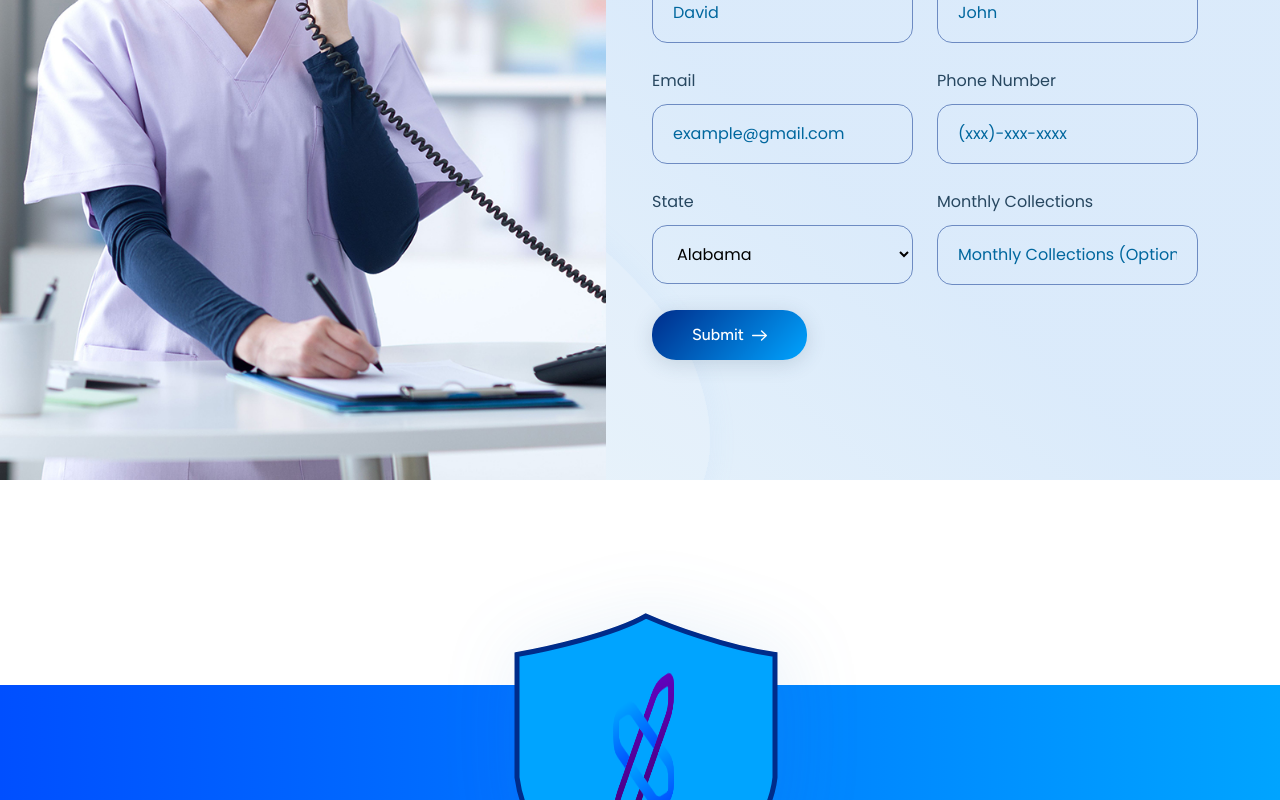
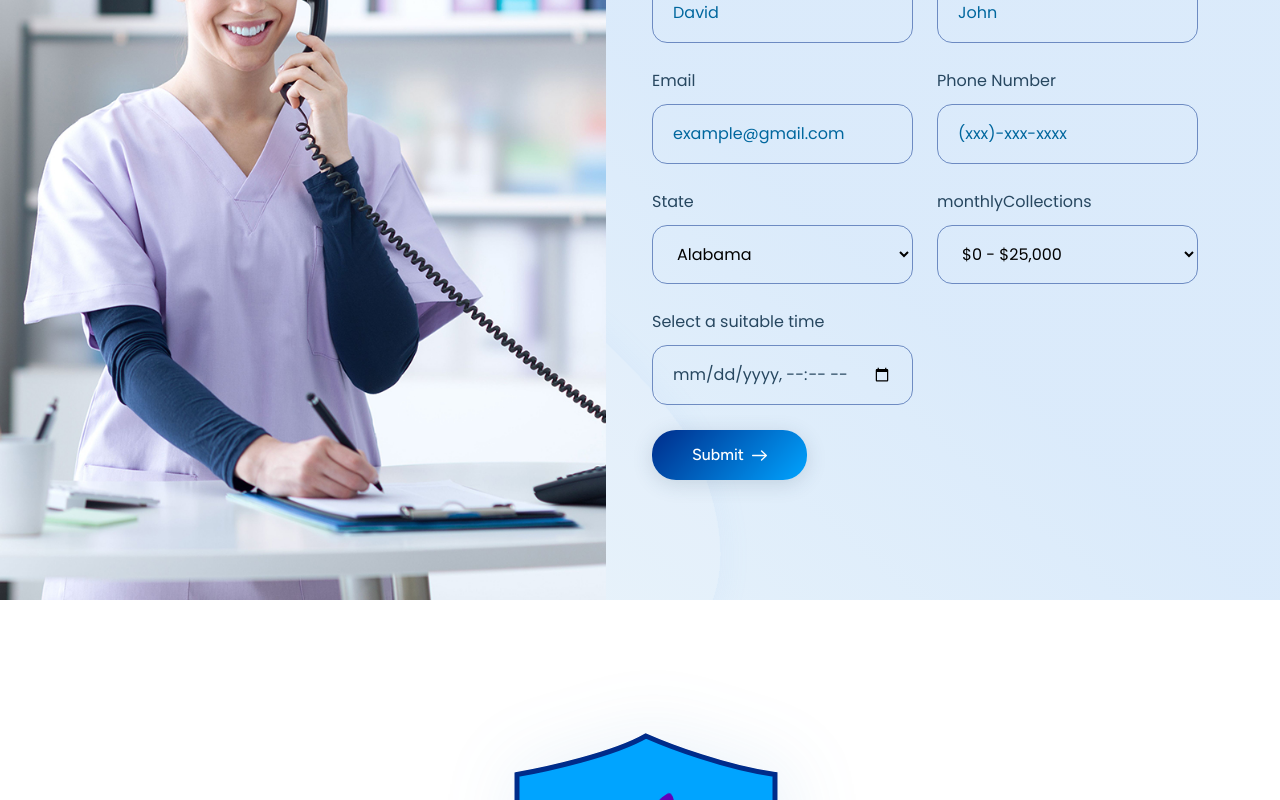
Before and after one commit to XphyreInc/XphyreHealthMultiPage-FE, a React (Create React App) app: page / in a window 1280 px wide. Shown: the part 4514-5314 px from the top of the page. Built offline with nearby package versions, Linux system fonts and the light colour scheme.

Commit message:
form in progress

```diff
--- a/src/Constants/constants.jsx
+++ b/src/Constants/constants.jsx
@@ -4,7 +4,7 @@ import icon_1 from '../assets/departments/icon_1.svg';
 import compassion from '../assets/home_4/compassion.svg';
 import calendar_white from '../assets/icons/calendar_white.svg';
 import brandIcon from '../assets/brand_1.png';
-import {avatar_boy,avatar_girl} from '../assets/allAssets';
+import { avatar_boy, avatar_girl } from '../assets/allAssets';
 
 
 export const workingProcessData = [
@@ -1048,3 +1048,11 @@ export const navLinks = [
     { to: "/ContactUs", label: "Contact Us" },
     { to: "/TheXphyreEdge", label: "The Xyphre Edge" },
 ];
+
+export const monthlyCollections = [
+    "$0 - $25,000",
+    "$25,000 - $50,000",
+    "$50,000 - $100,000",
+    "$100,000 - $250,000",
+    "$250,000+"
+];
--- a/src/components/AppointmentForm/index.jsx
+++ b/src/components/AppointmentForm/index.jsx
@@ -1,7 +1,7 @@
 import React, { useState } from 'react';
 import axios from 'axios';
 import 'react-datepicker/dist/react-datepicker.css';
-import { states } from '../../Constants/constants';
+import { states, monthlyCollections } from '../../Constants/constants';
 import Modal from '../Modal/Modal';
 
 export default function AppointmentForm() {
@@ -11,13 +11,16 @@ export default function AppointmentForm() {
     phoneNumber: '',
     state: '',
     monthlyCollections: '',
+    datetime: '',
+    time: "",
+    date: "",
+    timeZone: Intl.DateTimeFormat().resolvedOptions().timeZone,
   });
   const [modal, setModal] = useState({ visible: false, message: '' });
   const [errors, setErrors] = useState({});
 
   const handleChange = (e) => {
     const { name, value } = e.target;
-
     if (name === 'firstName' || name === 'lastName') {
       setFormData((prevFormData) => {
         const [first, last] = prevFormData.fullname.split(' ');
@@ -29,6 +32,7 @@ export default function AppointmentForm() {
       validateName(name, value);
     } else {
       setFormData({ ...formData, [name]: value });
+
       if (name === 'email') validateEmail(value);
       if (name === 'state') validateState(value);
     }
@@ -48,6 +52,31 @@ export default function AppointmentForm() {
       setErrors((prevErrors) => ({ ...prevErrors, [field]: '' }));
     }
   };
+
+  const validatemonthlyCollections = (field, value) => {
+    if (!value) {
+      setErrors((prevErrors) => ({ ...prevErrors, [field]: 'This field is required.' }));
+    } else {
+      setErrors((prevErrors) => ({ ...prevErrors, [field]: '' }));
+    }
+  };
+
+  const validateDatetime = (datetime) => {
+    let errors = {};
+
+    if (!datetime) {
+      errors.date = 'Date is required';
+    }
+    setErrors((prevErrors) => ({
+      ...prevErrors,
+      ...errors,
+    }));
+
+    return Object.keys(errors).length === 0;
+  };
+
+
+
 
   const validateEmail = (email) => {
     const regex = /^[^\s@]+@[^\s@]+\.[^\s@]+$/;
@@ -86,11 +115,24 @@ export default function AppointmentForm() {
     return phoneNumber;
   };
 
+  const getCurrentDateTime = () => {
+    const now = new Date();
+    const year = now.getFullYear();
+    const month = String(now.getMonth() + 1).padStart(2, '0');
+    const day = String(now.getDate()).padStart(2, '0');
+    const hours = String(now.getHours()).padStart(2, '0');
+    const minutes = String(now.getMinutes()).padStart(2, '0');
+    return `${year}-${month}-${day}T${hours}:${minutes}`;
+  };
+
   const handleSubmit = (e) => {
     e.preventDefault();
     let valid = true;
-
-    const { fullname, email, phoneNumber, state } = formData;
+    const { fullname, email, phoneNumber, state, datetime, monthlyCollections } = formData;
+    const [date, time] = datetime.split('T');
+    formData.date = date;
+    formData.time = time;
+    console.log(formData);
 
     if (!fullname.split(' ')[0] || !fullname.split(' ')[1]) {
       setErrors((prevErrors) => ({
@@ -104,6 +146,8 @@ export default function AppointmentForm() {
     validateEmail(email);
     validatePhoneNumber(phoneNumber);
     validateState(state);
+    validateDatetime(datetime);
+    validatemonthlyCollections(monthlyCollections)
 
     for (const error in errors) {
       if (errors[error]) {
@@ -120,7 +164,7 @@ export default function AppointmentForm() {
         fullname: `${formData.fullname.split(' ')[0]} ${formData.fullname.split(' ')[1] || ''}`,
       })
         .then(response => {
-        setModal({ visible: true, message: response.data.message || 'Thankyou for your details our team will contact you as soon as possible'});
+          setModal({ visible: true, message: response.data.message || 'Thankyou for your details our team will contact you as soon as possible' });
         })
         .catch(error => {
           setModal({ visible: true, message: 'An error occurred. Please try again.' });
@@ -202,7 +246,7 @@ export default function AppointmentForm() {
           {errors.state && <p style={{ color: 'red' }}>{errors.state}</p>}
           <div className="cs_height_42 cs_height_xl_25" />
         </div>
-        <div className="col-lg-6">
+        {/* <div className="col-lg-6">
           <label className="cs_input_label cs_heading_color">Monthly Collections</label>
           <input
             type="text"
@@ -213,7 +257,38 @@ export default function AppointmentForm() {
             onChange={handleChange}
           />
           <div className="cs_height_42 cs_height_xl_25" />
+        </div> */}
+        <div className="col-lg-6">
+          <label className="cs_input_label cs_heading_color">monthlyCollections</label>
+          <select
+            className="cs_form_field"
+            name="monthlyCollections"
+            value={formData.monthlyCollections}
+            onChange={handleChange}
+          >
+            {monthlyCollections.map((monthlyCollections) => (
+              <option key={monthlyCollections.value} value={monthlyCollections.value}>
+                {monthlyCollections}
+              </option>
+            ))}
+          </select>
+          {errors.state && <p style={{ color: 'red' }}>{errors.state}</p>}
+          <div className="cs_height_42 cs_height_xl_25" />
         </div>
+        <div className="col-lg-6">
+          <label className="cs_input_label cs_heading_color">Select a suitable time</label>
+          <input
+            type="datetime-local"
+            className="cs_form_field"
+            name="datetime"
+            value={formData.datetime}
+            onChange={handleChange}
+            min={getCurrentDateTime()}
+          />
+          {errors.datetime && <p style={{ color: 'red' }}>{errors.datetime}</p>}
+          <div className="cs_height_42 cs_height_xl_25" />
+        </div>
+
         <div className="col-lg-12">
           <button className="cs_btn cs_style_1" type="submit">
             <span>Submit</span>
@@ -223,6 +298,7 @@ export default function AppointmentForm() {
             </i>
           </button>
         </div>
+
       </form>
 
       <Modal visible={modal.visible} message={modal.message} onClose={closeModal} />
```
Lines whose indentation alone changed are shown as unchanged.
